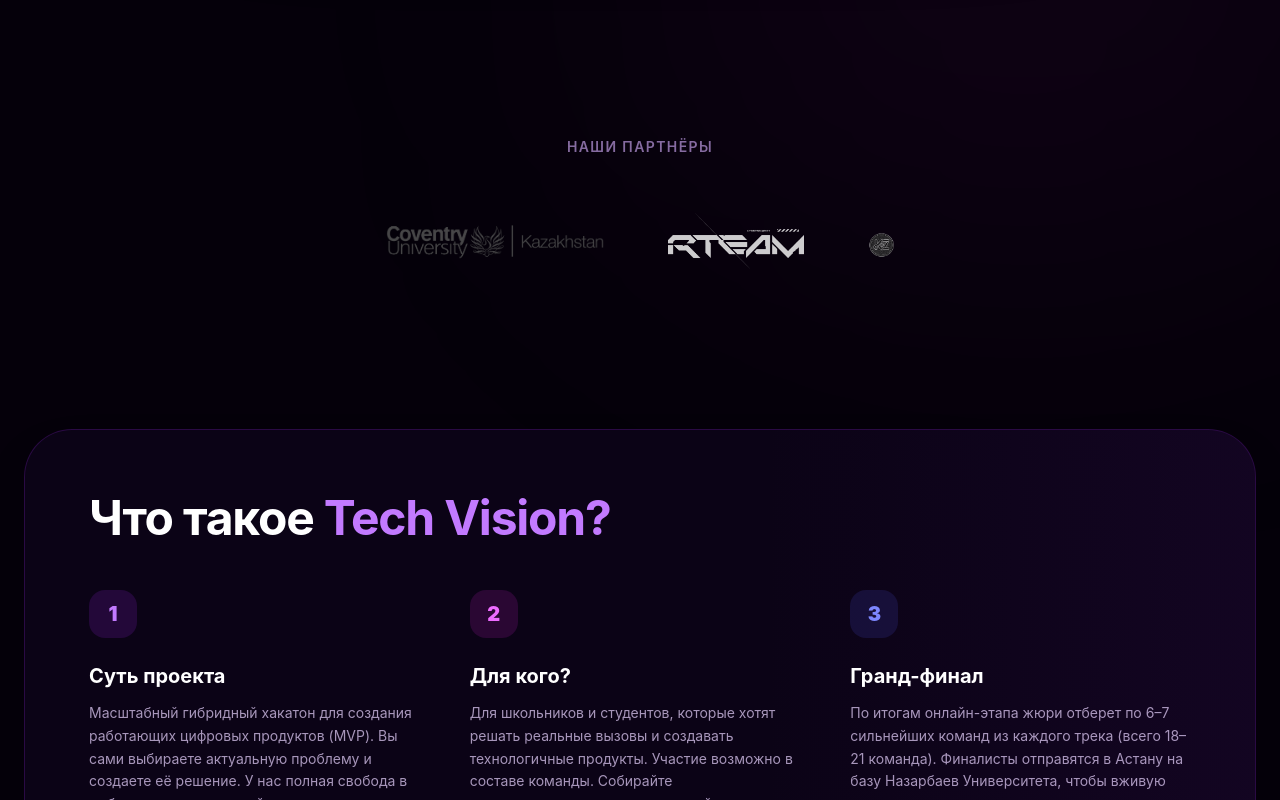
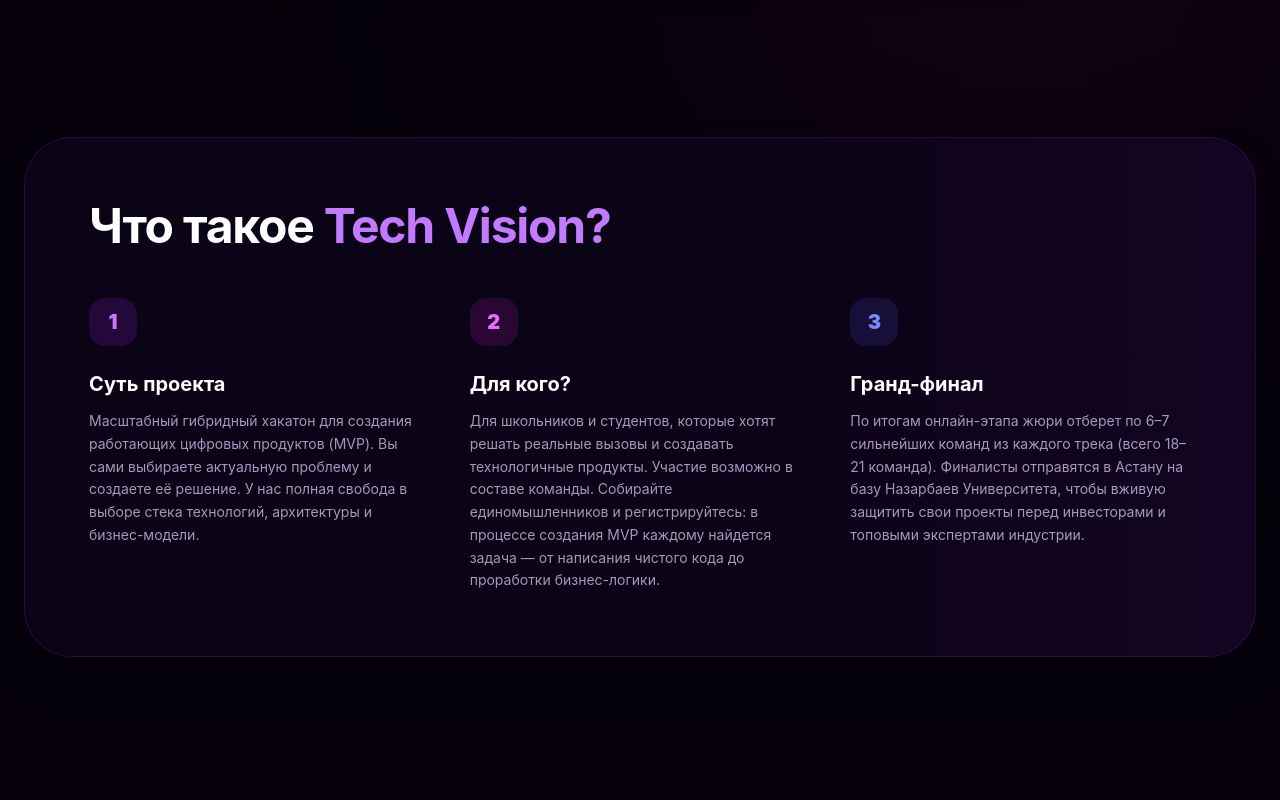
Before and after one commit to adiyashamelova/techvision, a Next.js app: page / in a window 1280 px wide. Shown: the part 740-1540 px from the top of the page. Built offline with nearby package versions, Linux system fonts and the light colour scheme.

Commit message:
Update page.tsx

```diff
--- a/src/app/page.tsx
+++ b/src/app/page.tsx
@@ -97,28 +97,6 @@
               Узнать подробнее
               <svg className="w-5 h-5 text-purple-400 group-hover:translate-y-1 transition-transform" fill="none" stroke="currentColor" viewBox="0 0 24 24"><path strokeLinecap="round" strokeLinejoin="round" strokeWidth={2} d="M19 9l-7 7-7-7" /></svg>
             </a>
-          </div>
-        </section>
-
-        {/* ПАРТНЁРЫ */}
-        <section id="partners" className="scroll-mt-32">
-          <div className="text-center mb-10 md:mb-14">
-            <p className="text-purple-300/60 text-xs sm:text-sm font-semibold uppercase tracking-widest mb-3">Наши партнёры</p>
-          </div>
-          <div className="flex flex-wrap items-center justify-center gap-8 sm:gap-12 md:gap-16 px-4">
-            {[
-              { name: "Coventry University Kazakhstan", src: "/partners/coventry.png" },
-              { name: "RTeam KZ", src: "/partners/rteam.png" },
-              { name: "Kenzhekhan & Zhanar Group (K&Z)", src: "/partners/kz.png" },
-            ].map((p) => (
-              <img
-                key={p.name}
-                src={p.src}
-                alt={p.name}
-                title={p.name}
-                className="h-10 sm:h-12 md:h-14 w-auto object-contain opacity-80 hover:opacity-100 grayscale hover:grayscale-0 transition-all duration-300"
-              />
-            ))}
           </div>
         </section>
 
@@ -336,6 +314,28 @@
 
       </main>
 
+        {/* ПАРТНЁРЫ */}
+        <section id="partners" className="scroll-mt-32 opacity-90">
+          <div className="text-center mb-8 md:mb-10">
+            <p className="text-purple-300/40 text-[10px] sm:text-xs font-semibold uppercase tracking-widest">Наши спонсоры</p>
+          </div>
+          <div className="flex flex-wrap items-center justify-center gap-6 sm:gap-10 md:gap-12 px-4">
+            {[
+              { name: "Coventry University Kazakhstan", src: "/partners/coventry.png", h: "h-10 sm:h-12 md:h-14" },
+              { name: "RTeam KZ", src: "/partners/rteam.png", h: "h-10 sm:h-12 md:h-14" },
+              { name: "Kenzhekhan & Zhanar Group (K&Z)", src: "/partners/kz.png", h: "h-14 sm:h-16 md:h-20" },
+            ].map((p) => (
+              <img
+                key={p.name}
+                src={p.src}
+                alt={p.name}
+                title={p.name}
+                className={`${p.h} w-auto object-contain opacity-90 hover:opacity-100 transition-all duration-300`}
+              />
+            ))}
+          </div>
+        </section>
+
       <footer className="border-t border-purple-900/30 bg-[#030008] py-8 md:py-12 relative z-10">
         <div className="max-w-7xl mx-auto px-6 flex flex-col md:flex-row items-center justify-between text-xs md:text-sm text-purple-200/40">
           <p className="text-center md:text-left mb-4 md:mb-0">© 2026 Tech Vision. Создаем цифровое будущее.</p>
```
